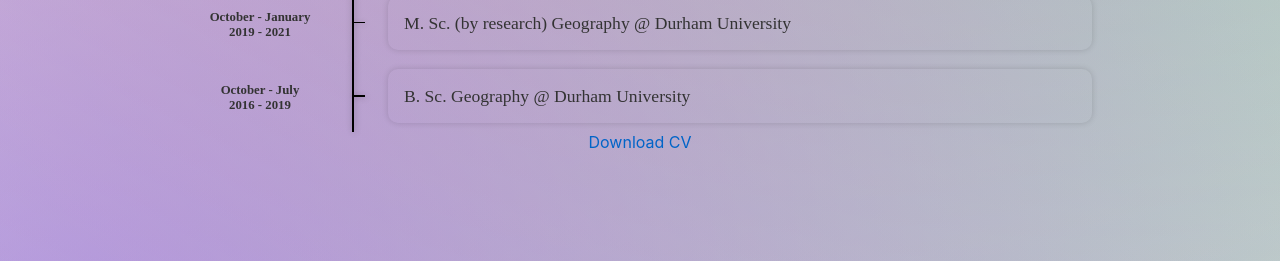
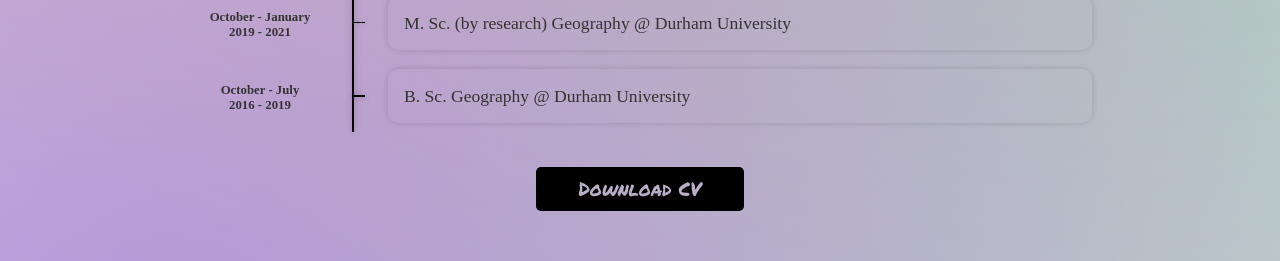
Before and after one commit to MMarochov/website, a Svelte app: page / in a window 1280 px wide. Shown: the part 1260-1521 px from the top of the page. Built offline with nearby package versions, Linux system fonts and the light colour scheme; a web font is replaced by a local one.

Commit message:
download cv button

```diff
--- a/src/App.svelte
+++ b/src/App.svelte
@@ -155,6 +155,27 @@
     color: #d7e3f5;
   }
 
+  :global(main.dark-mode) #download {
+    background: #d7e3f5;
+    color: #7f77a6;
+  }
+
+  #download:hover {
+    padding: 10px;
+  }
+
+  #download {
+    background: black;
+    color: #baaec8;
+    text-decoration: none;
+    padding: 8px;
+    margin: 35px;
+    border-radius: 5px;
+    font-family: "Permanent Marker", cursive;
+    font-size: 1.2rem;
+    width: 20%;
+  }
+
   .container {
     text-align: center;
     width: 100%;
```
